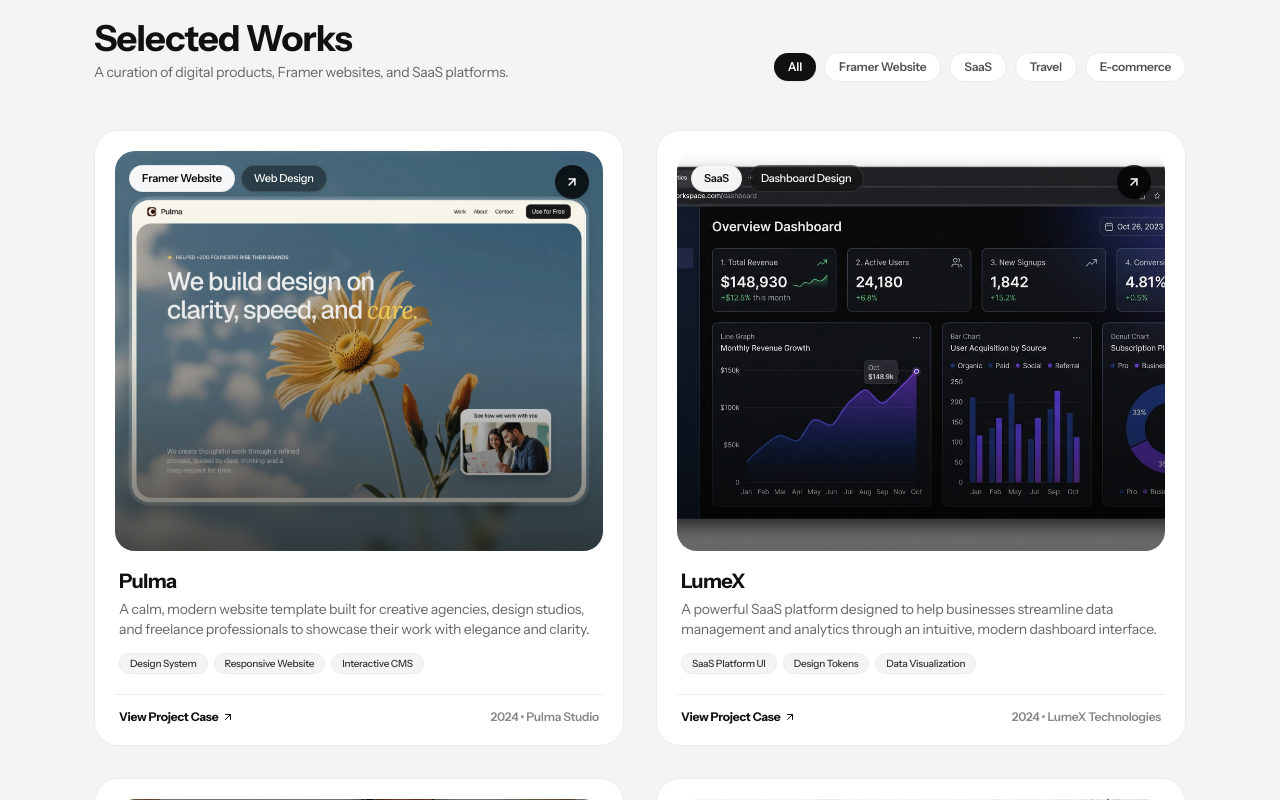
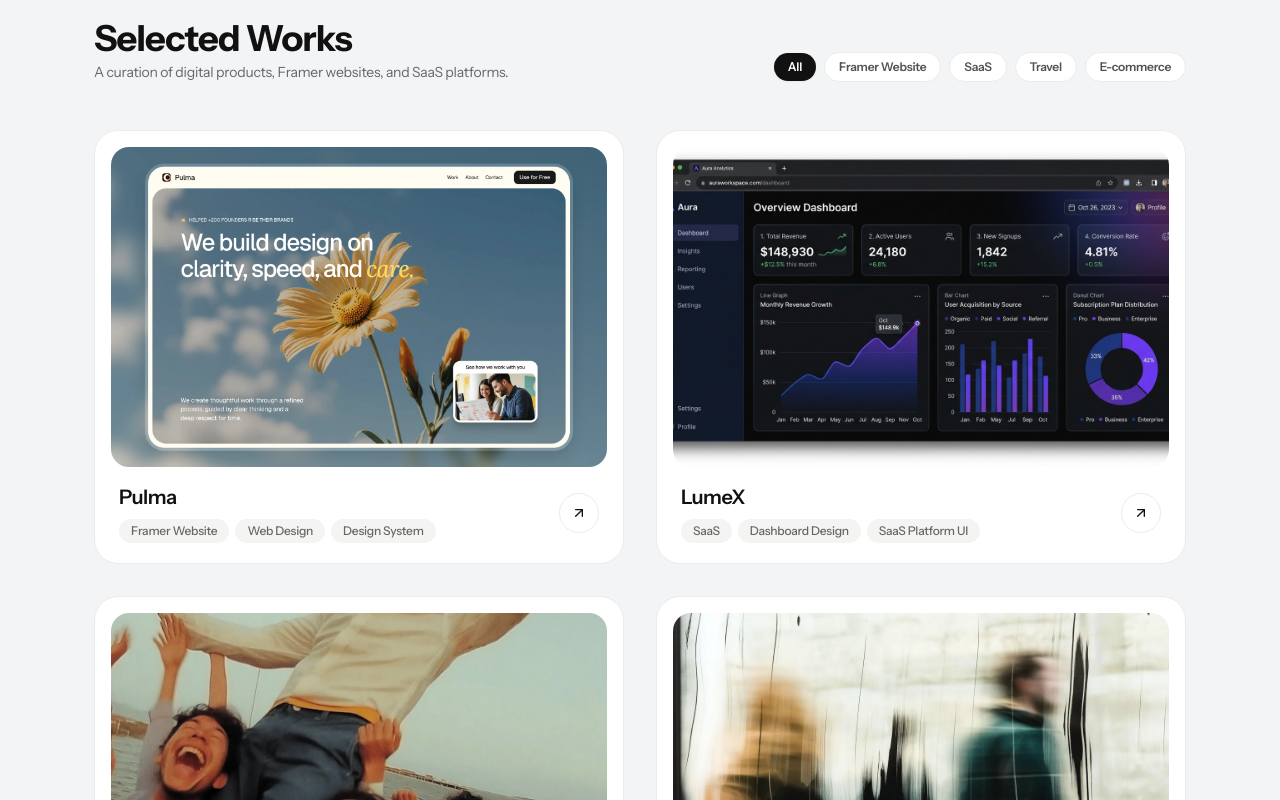
Before and after one commit to TeeJay980/portfolio, a React (Vite) app: page / in a window 1280 px wide. Shown: the part 860-1660 px from the top of the page. Built offline with nearby package versions, Linux system fonts and the light colour scheme.

Commit message:
feat: implement exact ProjectCard component with smooth image zoom and sliding arrow button

```diff
--- /dev/null
+++ b/src/components/ProjectCard.jsx
@@ -0,0 +1,56 @@
+"use client";
+
+import React from "react";
+import { ArrowUpRight } from "lucide-react";
+
+export function ProjectCard({
+  title = "Pulma",
+  category = "Framer Website",
+  tags = ["Framer Website", "Web Design"],
+  imageSrc = "/images/luzia_img_4.webp",
+  onClick,
+}) {
+  return (
+    <div
+      onClick={onClick}
+      className="group relative w-full cursor-pointer rounded-[24px] border border-[#EBEBEA] bg-white p-4 transition-all duration-300 hover:border-[#D2D2CF] hover:shadow-[0_8px_30px_rgb(0,0,0,0.04)]"
+    >
+      {/* 1. IMAGE CONTAINER (Fixed frame + overflow hidden) */}
+      <div className="relative h-[320px] w-full overflow-hidden rounded-[18px] bg-[#F4F4F3]">
+        <img
+          src={imageSrc}
+          alt={title}
+          className="h-full w-full object-cover object-center transition-transform duration-700 ease-[cubic-bezier(0.25,1,0.5,1)] group-hover:scale-[1.08]"
+        />
+        {/* Subtle dark tint on hover */}
+        <div className="absolute inset-0 bg-black/0 transition-colors duration-500 group-hover:bg-black/5" />
+      </div>
+
+      {/* 2. CARD FOOTER */}
+      <div className="mt-4 flex items-center justify-between px-2 pb-1">
+        <div>
+          <h3 className="text-xl font-semibold tracking-tight text-[#111111]">
+            {title}
+          </h3>
+          <div className="mt-2 flex flex-wrap gap-1.5">
+            {tags.map((tag) => (
+              <span
+                key={tag}
+                className="rounded-full bg-[#F4F4F3] px-3 py-1 text-xs font-medium text-[#666665] transition-colors duration-200 group-hover:bg-[#EAEAE8]"
+              >
+                {tag}
+              </span>
+            ))}
+          </div>
+        </div>
+
+        {/* 3. ARROW BUTTON (Slides up-right on card hover) */}
+        <div className="flex h-10 w-10 items-center justify-center rounded-full border border-[#EBEBEA] bg-white text-[#111111] transition-all duration-300 group-hover:border-[#111111] group-hover:bg-[#111111] group-hover:text-white flex-shrink-0">
+          <ArrowUpRight className="h-4 w-4 transition-transform duration-300 ease-[cubic-bezier(0.16,1,0.3,1)] group-hover:translate-x-0.5 group-hover:-translate-y-0.5" />
+        </div>
+      </div>
+    </div>
+  );
+}
+
+export default ProjectCard;
--- /dev/null
+++ b/src/components/ProjectCard.tsx
@@ -0,0 +1,64 @@
+"use client";
+
+import React from "react";
+import { ArrowUpRight } from "lucide-react";
+
+interface ProjectCardProps {
+  title: string;
+  category?: string;
+  tags: string[];
+  imageSrc: string;
+  onClick?: () => void;
+}
+
+export function ProjectCard({
+  title = "Pulma",
+  category = "Framer Website",
+  tags = ["Framer Website", "Web Design"],
+  imageSrc = "/images/luzia_img_4.webp",
+  onClick,
+}: ProjectCardProps) {
+  return (
+    <div
+      onClick={onClick}
+      className="group relative w-full cursor-pointer rounded-[24px] border border-[#EBEBEA] bg-white p-4 transition-all duration-300 hover:border-[#D2D2CF] hover:shadow-[0_8px_30px_rgb(0,0,0,0.04)]"
+    >
+      {/* 1. IMAGE CONTAINER (Fixed frame + overflow hidden) */}
+      <div className="relative h-[320px] w-full overflow-hidden rounded-[18px] bg-[#F4F4F3]">
+        <img
+          src={imageSrc}
+          alt={title}
+          className="h-full w-full object-cover object-center transition-transform duration-700 ease-[cubic-bezier(0.25,1,0.5,1)] group-hover:scale-[1.08]"
+        />
+        {/* Subtle dark tint on hover */}
+        <div className="absolute inset-0 bg-black/0 transition-colors duration-500 group-hover:bg-black/5" />
+      </div>
+
+      {/* 2. CARD FOOTER */}
+      <div className="mt-4 flex items-center justify-between px-2 pb-1">
+        <div>
+          <h3 className="text-xl font-semibold tracking-tight text-[#111111]">
+            {title}
+          </h3>
+          <div className="mt-2 flex flex-wrap gap-1.5">
+            {tags.map((tag) => (
+              <span
+                key={tag}
+                className="rounded-full bg-[#F4F4F3] px-3 py-1 text-xs font-medium text-[#666665] transition-colors duration-200 group-hover:bg-[#EAEAE8]"
+              >
+                {tag}
+              </span>
+            ))}
+          </div>
+        </div>
+
+        {/* 3. ARROW BUTTON (Slides up-right on card hover) */}
+        <div className="flex h-10 w-10 items-center justify-center rounded-full border border-[#EBEBEA] bg-white text-[#111111] transition-all duration-300 group-hover:border-[#111111] group-hover:bg-[#111111] group-hover:text-white flex-shrink-0">
+          <ArrowUpRight className="h-4 w-4 transition-transform duration-300 ease-[cubic-bezier(0.16,1,0.3,1)] group-hover:translate-x-0.5 group-hover:-translate-y-0.5" />
+        </div>
+      </div>
+    </div>
+  );
+}
+
+export default ProjectCard;
--- a/src/components/sections/FeaturedWorks.jsx
+++ b/src/components/sections/FeaturedWorks.jsx
@@ -1,7 +1,9 @@
+"use client";
+
 import React, { useState } from 'react';
 import { motion, AnimatePresence } from 'framer-motion';
-import { ArrowUpRight } from 'lucide-react';
 import { PROJECTS } from '../../data/developerData';
+import { ProjectCard } from '../ProjectCard';
 
 const sectionContainer = {
   hidden: { opacity: 0 },
@@ -15,22 +17,12 @@
 };
 
 const sectionItem = {
-  hidden: { opacity: 0, y: 24 },
+  hidden: { opacity: 0, y: 20 },
   visible: {
     opacity: 1,
     y: 0,
     transition: { duration: 0.65, ease: [0.16, 1, 0.3, 1] },
   },
-};
-
-const imageVariants = {
-  rest: { scale: 1, transition: { duration: 0.5, ease: [0.25, 1, 0.5, 1] } },
-  hover: { scale: 1.06, transition: { duration: 0.5, ease: [0.25, 1, 0.5, 1] } },
-};
-
-const arrowVariants = {
-  rest: { x: 0, y: 0 },
-  hover: { x: 3, y: -3, transition: { type: 'spring', stiffness: 400, damping: 20 } },
 };
 
 export const FeaturedWorks = ({ onSelectProject }) => {
@@ -98,92 +90,30 @@
           className="grid grid-cols-1 md:grid-cols-2 gap-6 sm:gap-8"
         >
           <AnimatePresence>
-            {filteredProjects.map((project) => (
+            {filteredProjects.map((project) => {
+              const tags = [
+                project.category,
+                ...(project.secondaryCategory ? [project.secondaryCategory] : []),
+                ...(project.deliverables ? project.deliverables.slice(0, 1) : [])
+              ];
+
+              return (
                 <motion.div
                   key={project.id}
                   layout
                   variants={sectionItem}
-                initial="rest"
-                animate="rest"
-                whileHover="hover"
                   exit={{ opacity: 0, scale: 0.96, transition: { duration: 0.2 } }}
-                className="group relative cursor-pointer overflow-hidden rounded-[24px] bg-white border border-[#EBEBEA] hover:border-[#D2D2CF] transition-colors duration-300 p-4 sm:p-5 flex flex-col justify-between"
+                >
+                  <ProjectCard
+                    title={project.title}
+                    category={project.category}
+                    tags={tags}
+                    imageSrc={project.image}
                     onClick={() => onSelectProject && onSelectProject(project)}
-              >
-                <div>
-                  {/* ── Project thumbnail container (fixed-height frame) ── */}
-                  <div className="w-full h-[320px] md:h-[400px] overflow-hidden rounded-[20px] relative bg-neutral-100">
-                    <motion.img
-                      src={project.image}
-                      alt={project.title}
-                      loading="lazy"
-                      variants={imageVariants}
-                      className="w-full h-full object-cover"
                   />
-
-                    {/* Gradient overlay */}
-                    <div className="absolute inset-0 bg-gradient-to-t from-black/60 via-black/10 to-transparent pointer-events-none" />
-
-                    {/* Category pill */}
-                    <div className="absolute top-3.5 left-3.5 z-10 flex items-center gap-1.5">
-                      <span className="px-3 py-1 rounded-full text-[11px] font-semibold bg-white/95 backdrop-blur-md text-[#111111] border border-black/[0.06] shadow-sm">
-                        {project.category}
-                      </span>
-                      {project.secondaryCategory && (
-                        <span className="px-3 py-1 rounded-full text-[11px] font-medium bg-black/40 backdrop-blur-md text-white border border-white/10 shadow-sm hidden sm:inline-block">
-                          {project.secondaryCategory}
-                        </span>
-                      )}
-                    </div>
-
-                    {/* Arrow badge — moves diagonally on card hover */}
-                    <div className="absolute top-3.5 right-3.5 z-10 p-2.5 rounded-full bg-black/80 text-white shadow-md">
-                      <motion.div variants={arrowVariants} className="flex items-center justify-center">
-                        <ArrowUpRight className="w-3.5 h-3.5 stroke-[2.5]" />
                 </motion.div>
-                    </div>
-                  </div>
-
-                  {/* Project details */}
-                  <div className="mt-4 px-1">
-                    <h3 className="text-lg sm:text-xl font-display font-bold text-[#111111] group-hover:text-neutral-700 transition-colors">
-                      {project.title}
-                    </h3>
-                    <p className="text-xs sm:text-sm text-[#666665] mt-1 line-clamp-2 leading-relaxed font-normal">
-                      {project.description}
-                    </p>
-
-                    {/* Deliverables / tech pills */}
-                    <div className="mt-3.5 flex flex-wrap gap-1.5">
-                      {(project.deliverables
-                        ? project.deliverables.slice(0, 3)
-                        : project.techStack.slice(0, 3)
-                      ).map((tag) => (
-                        <span
-                          key={tag}
-                          className="px-2.5 py-0.5 rounded-full text-[10px] font-medium bg-[#F4F4F3] group-hover:bg-[#EAEAE8] text-[#333333] border border-[#EBEBEA] transition-colors duration-300"
-                        >
-                          {tag}
-                        </span>
-                      ))}
-                    </div>
-                  </div>
-                </div>
-
-                {/* Bottom action row */}
-                <div className="mt-5 pt-3.5 border-t border-[#EBEBEA] flex items-center justify-between px-1">
-                  <span className="text-xs font-bold text-[#111111] flex items-center gap-1 group-hover:underline">
-                    <span>View Project Case</span>
-                    <motion.span variants={arrowVariants} className="inline-flex">
-                      <ArrowUpRight className="w-3 h-3" />
-                    </motion.span>
-                  </span>
-                  <span className="text-xs font-semibold text-[#888888] group-hover:text-[#111111] transition-colors">
-                    {project.year} • {project.client}
-                  </span>
-                </div>
-              </motion.div>
-            ))}
+              );
+            })}
           </AnimatePresence>
         </motion.div>
 
```
Lines whose indentation alone changed are shown as unchanged.
